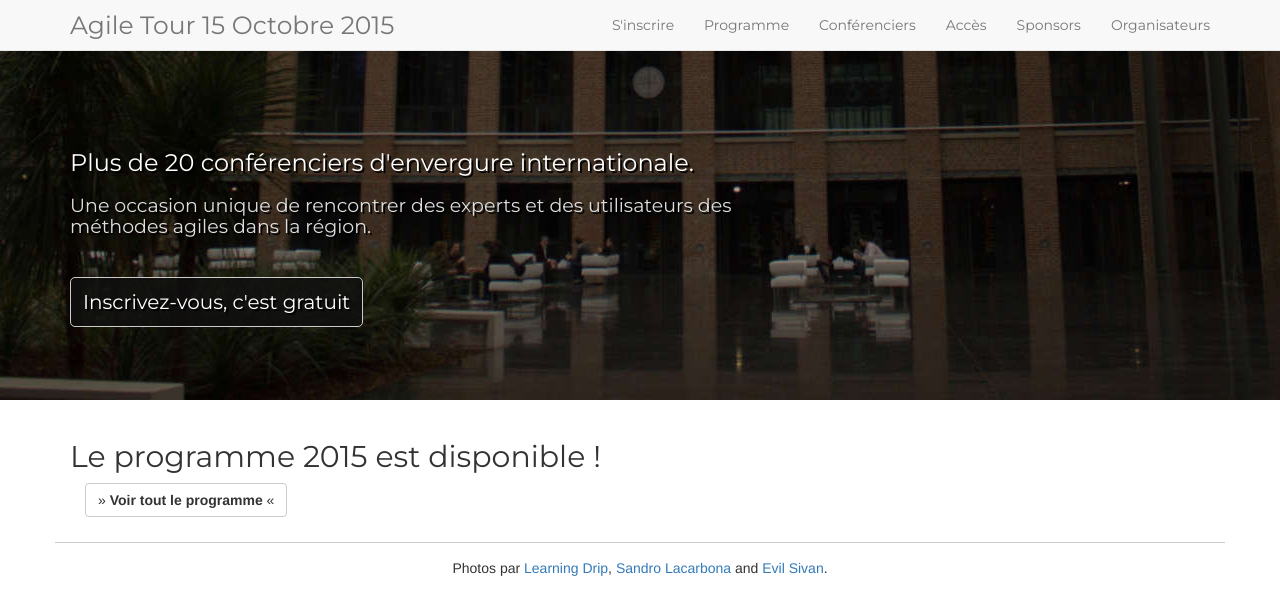
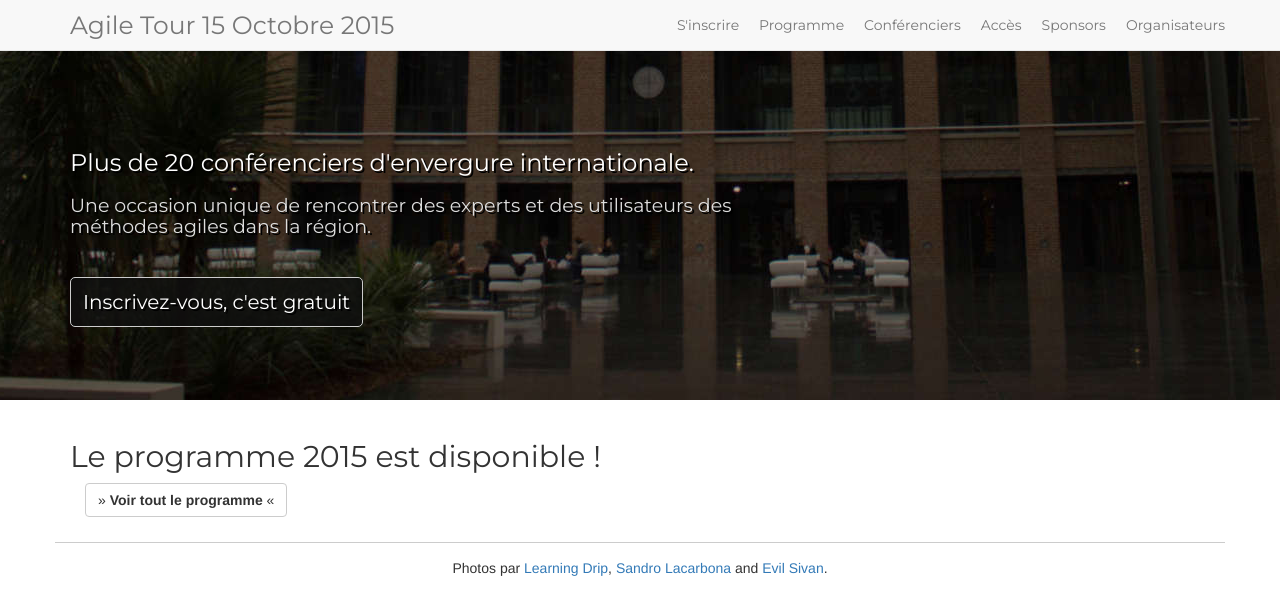
Before and after one commit to jak78/agile-tour-lille-2017, a Jekyll site: the page built from index.html, in a window 1280 px wide. Shown: the top 615 px of the page. Built offline with Jekyll 4.4.1, drawn with Linux system fonts in a browser that asks for light colours; nearby versions of some CDN libraries.

```diff
--- a/_sass/_home.scss
+++ b/_sass/_home.scss
@@ -26,6 +26,13 @@
     }
   }
 }
+
+#bs-example-navbar-collapse-1 {
+  .nav>li>a {
+    padding: 15px 0 15px 20px;
+  }
+}
+
 
 .header {
   margin-top: -70px;
```
